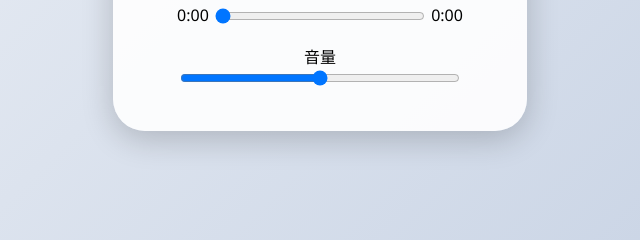
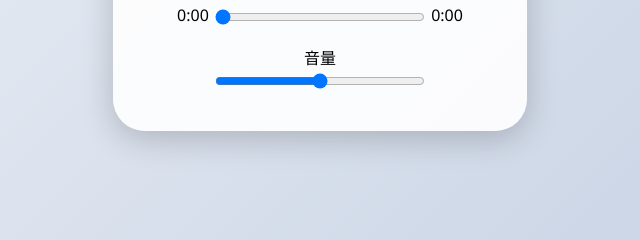
Before and after one commit to anbian37-stack/my-web, a plain HTML site: page index.html in a window 1280 px wide. Shown: the part 514-754 px from the top of the page, 320-960 px from the left. Drawn offline with Linux system fonts and the light colour scheme.

Commit message:
変更完了

```diff
--- a/index.html
+++ b/index.html
@@ -89,7 +89,7 @@
 		</div>
 		<div class="volume">
 			<label for="volumeRange">音量</label><br>
-			<input type="range" id="volumeRange" min="0" max="1" step="0.01" value="0.5">
+			<input type="range" id="volumeRange" min="0" max="1" step="0.01" value="0.5" style="width:60%; vertical-align:middle;">
 		</div>
 		</div>
 	</div>
```
